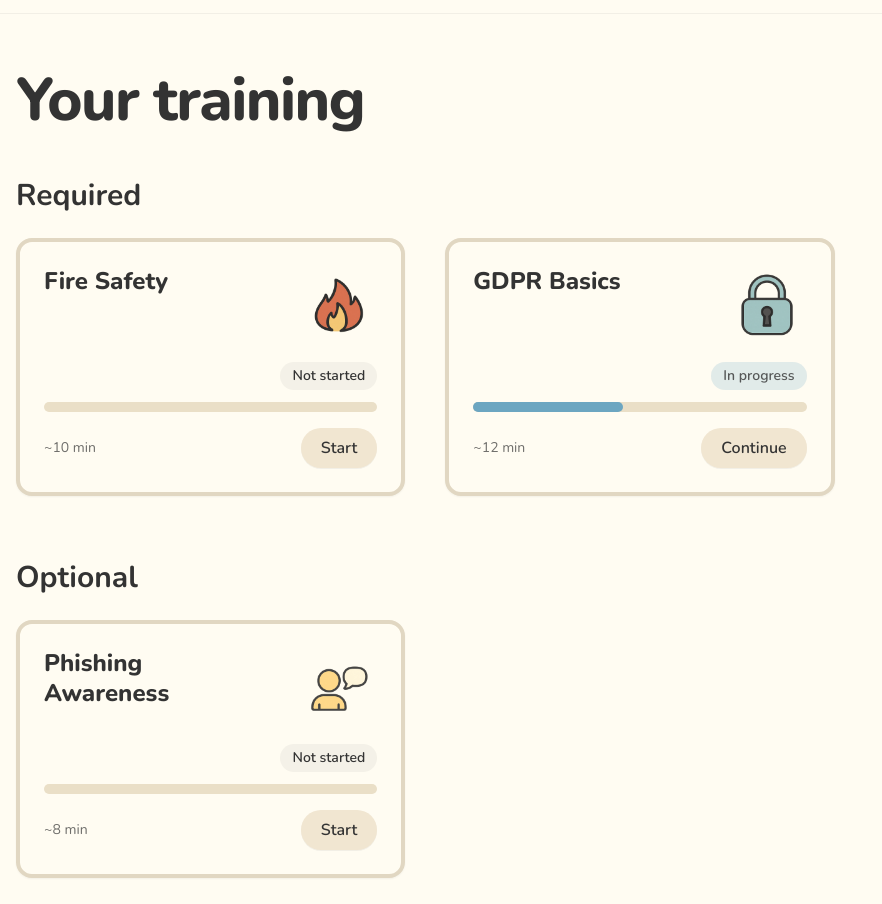
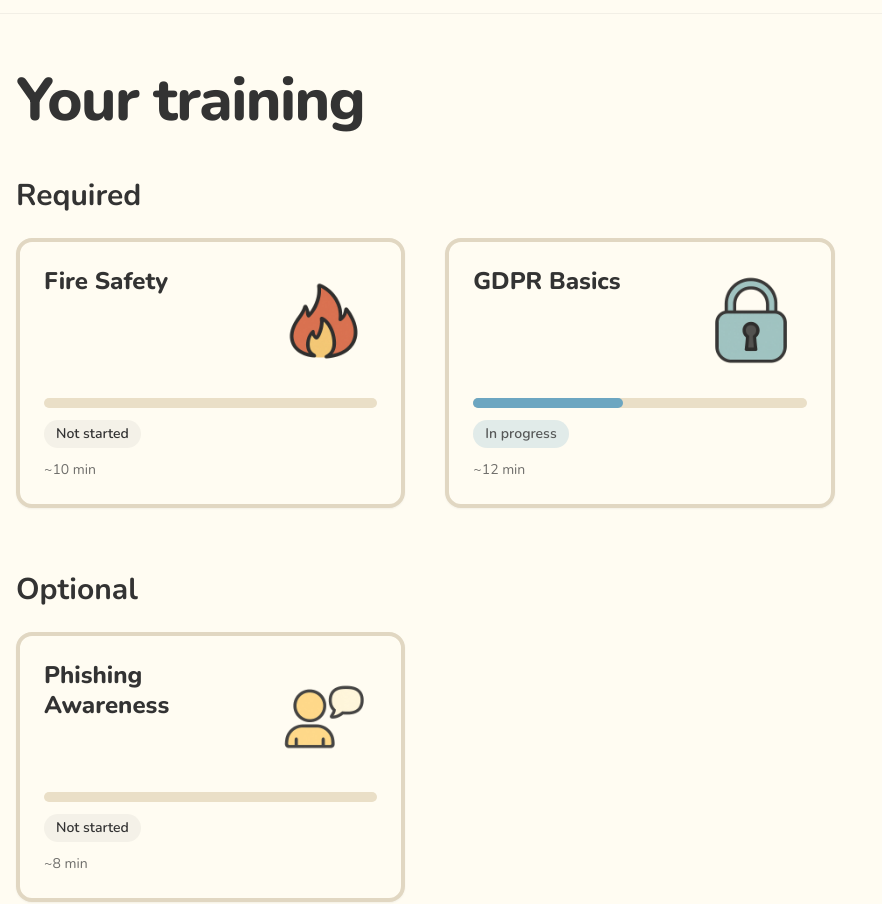
Before and after one commit to benlowesofficial-hub/pebble-lms, a website: page public/learn.html in a window 1280 px wide. Shown: the part 75-979 px from the top of the page, without its empty margins (0-882 px from the left). Drawn offline with nearby package versions, Linux system fonts and the light colour scheme; files that its build step writes are made by us from their sources.

Commit message:
Update learn.html

```diff
--- a/public/learn.html
+++ b/public/learn.html
@@ -34,57 +34,50 @@
 
       <div class="grid grid-cols-1 sm:grid-cols-2 lg:grid-cols-3 gap-10">
         <!-- Card: Fire Safety -->
-        <article class="bg-paper rounded-2xl border-4 border-[#E1D7C2] shadow-sm p-6">
+        <a href="/course-fire-safety.html" class="group block focus:outline-none focus-visible:ring-4 focus-visible:ring-pebbleTeal/30 rounded-2xl">
+          <article class="bg-paper rounded-2xl border-4 border-[#E1D7C2] shadow-sm p-6 transition
+                          group-hover:-translate-y-0.5 group-hover:shadow-md group-hover:border-[#D9CCB1]">
             <div class="flex items-start justify-between gap-6">
               <h3 class="text-2xl font-extrabold leading-tight">Fire Safety</h3>
-            <img src="/assets/icons/fire.png" alt="Fire Safety icon" class="h-20 w-20 object-contain" />
+              <img src="/assets/icons/fire.png" alt="" class="h-24 w-24 md:h-28 md:w-28 object-contain" />
             </div>
 
-          <div class="mt-4 space-y-3">
-            <div class="flex items-center justify-end">
-              <span class="text-xs md:text-sm font-semibold rounded-full px-3 py-1 bg-charcoal/5">Not started</span>
-            </div>
-
+            <div class="mt-5 space-y-3">
               <!-- progress -->
               <div aria-label="Progress" class="h-2.5 w-full rounded-full bg-[#EADFC7]">
                 <div class="h-2.5 rounded-full bg-pebbleTeal" style="width:0%"></div>
               </div>
+              <!-- status -->
+              <div class="flex items-center">
+                <span class="text-xs md:text-sm font-semibold rounded-full px-3 py-1 bg-charcoal/5">Not started</span>
+              </div>
 
-            <div class="flex items-center justify-between pt-1">
-              <span class="text-sm opacity-70">~10 min</span>
-              <a href="/course-fire-safety.html"
-                 class="inline-flex items-center justify-center rounded-full px-5 py-2 text-sm md:text-base font-semibold bg-[#F1E6D1] text-charcoal shadow-[0_1px_0_rgba(0,0,0,0.05)] hover:brightness-95 transition">
-                Start
-              </a>
-            </div>
+              <p class="text-sm opacity-70">~10 min</p>
             </div>
           </article>
+        </a>
 
         <!-- Card: GDPR Basics -->
-        <article class="bg-paper rounded-2xl border-4 border-[#E1D7C2] shadow-sm p-6">
+        <a href="/course-gdpr-basics.html" class="group block focus:outline-none focus-visible:ring-4 focus-visible:ring-pebbleTeal/30 rounded-2xl">
+          <article class="bg-paper rounded-2xl border-4 border-[#E1D7C2] shadow-sm p-6 transition
+                          group-hover:-translate-y-0.5 group-hover:shadow-md group-hover:border-[#D9CCB1]">
             <div class="flex items-start justify-between gap-6">
               <h3 class="text-2xl font-extrabold leading-tight">GDPR Basics</h3>
-            <img src="/assets/icons/lock.png" alt="GDPR Basics icon" class="h-20 w-20 object-contain" />
+              <img src="/assets/icons/lock.png" alt="" class="h-24 w-24 md:h-28 md:w-28 object-contain" />
             </div>
 
-          <div class="mt-4 space-y-3">
-            <div class="flex items-center justify-end">
+            <div class="mt-5 space-y-3">
+              <div aria-label="Progress" class="h-2.5 w-full rounded-full bg-[#EADFC7]">
+                <div class="h-2.5 rounded-full bg-gentleBlue" style="width:45%"></div>
+              </div>
+              <div class="flex items-center">
                 <span class="text-xs md:text-sm font-semibold rounded-full px-3 py-1 bg-gentleBlue/20 text-charcoal/80">In progress</span>
               </div>
 
-            <div aria-label="Progress" class="h-2.5 w-full rounded-full bg-[#EADFC7]">
-              <div class="h-2.5 rounded-full bg-gentleBlue" style="width:45%"></div>
-            </div>
-
-            <div class="flex items-center justify-between pt-1">
-              <span class="text-sm opacity-70">~12 min</span>
-              <a href="/course-gdpr-basics.html"
-                 class="inline-flex items-center justify-center rounded-full px-5 py-2 text-sm md:text-base font-semibold bg-[#F1E6D1] text-charcoal shadow-[0_1px_0_rgba(0,0,0,0.05)] hover:brightness-95 transition">
-                Continue
-              </a>
-            </div>
+              <p class="text-sm opacity-70">~12 min</p>
             </div>
           </article>
+        </a>
 
         <div class="hidden lg:block"></div>
       </div>
@@ -95,30 +88,26 @@
       <h2 class="text-3xl font-bold mb-6">Optional</h2>
 
       <div class="grid grid-cols-1 sm:grid-cols-2 lg:grid-cols-3 gap-10">
-        <article class="bg-paper rounded-2xl border-4 border-[#E1D7C2] shadow-sm p-6">
+        <a href="/course-phishing.html" class="group block focus:outline-none focus-visible:ring-4 focus-visible:ring-pebbleTeal/30 rounded-2xl">
+          <article class="bg-paper rounded-2xl border-4 border-[#E1D7C2] shadow-sm p-6 transition
+                          group-hover:-translate-y-0.5 group-hover:shadow-md group-hover:border-[#D9CCB1]">
             <div class="flex items-start justify-between gap-6">
               <h3 class="text-2xl font-extrabold leading-tight">Phishing Awareness</h3>
-            <img src="/assets/icons/speech.png" alt="Phishing icon" class="h-20 w-20 object-contain" />
+              <img src="/assets/icons/speech.png" alt="" class="h-24 w-24 md:h-28 md:w-28 object-contain" />
             </div>
 
-          <div class="mt-4 space-y-3">
-            <div class="flex items-center justify-end">
+            <div class="mt-5 space-y-3">
+              <div aria-label="Progress" class="h-2.5 w-full rounded-full bg-[#EADFC7]">
+                <div class="h-2.5 rounded-full bg-softYellow" style="width:0%"></div>
+              </div>
+              <div class="flex items-center">
                 <span class="text-xs md:text-sm font-semibold rounded-full px-3 py-1 bg-charcoal/5">Not started</span>
               </div>
 
-            <div aria-label="Progress" class="h-2.5 w-full rounded-full bg-[#EADFC7]">
-              <div class="h-2.5 rounded-full bg-softYellow" style="width:0%"></div>
-            </div>
-
-            <div class="flex items-center justify-between pt-1">
-              <span class="text-sm opacity-70">~8 min</span>
-              <a href="/course-phishing.html"
-                 class="inline-flex items-center justify-center rounded-full px-5 py-2 text-sm md:text-base font-semibold bg-[#F1E6D1] text-charcoal shadow-[0_1px_0_rgba(0,0,0,0.05)] hover:brightness-95 transition">
-                Start
-              </a>
-            </div>
+              <p class="text-sm opacity-70">~8 min</p>
             </div>
           </article>
+        </a>
       </div>
     </section>
   </main>
```
Lines whose indentation alone changed are shown as unchanged.
